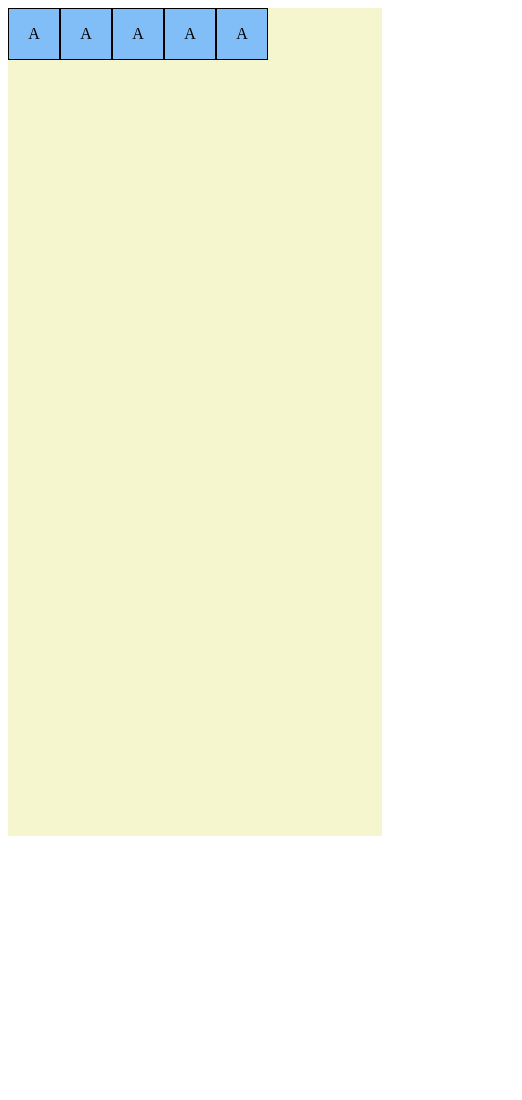
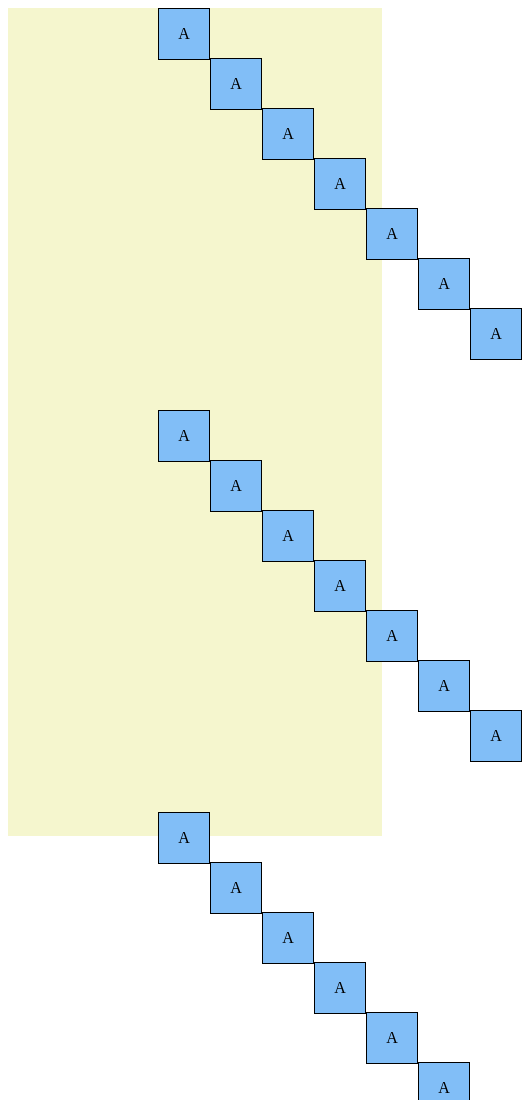
Before and after one commit to valkov/oyyoohtml5, a plain HTML site: page index.html in a window 390 px wide. Shown: the top 1100 px of the page, 522 px wide, since content can reach past the window. Before the commit the page ends 844 px from the top, so only its background shows below. Drawn offline with nearby package versions, Linux system fonts and the light colour scheme.

Commit message:
trying to make dragging working on iphone

```diff
--- a/index.html
+++ b/index.html
@@ -5,6 +5,7 @@
   <title>my tests</title>
 	<script src="http://code.jquery.com/jquery-1.7.2.min.js"></script>
 	<script src="http://code.jquery.com/ui/1.8.21/jquery-ui.min.js"></script>
+	<script src="jquery.ui.touch-punch.min.js"></script>
 </head>
 <body>
 
@@ -31,11 +32,30 @@
 
 <div id="board" class="board">
 <script>
-	for(var i = 0; i < 5; i++) {
+	var XOFFSET = 0;
+	var YOFFSET = 150;
+	var LETTER_WIDTH = 50;
+
+	var x = XOFFSET;
+	var y = YOFFSET;
+
+	for(var i = 0; i < 25; i++) {
 		$('#board').append( "<div id='letter" + i + "' class='letterBlock'><center><p>A</p></center></div>" );
 		var currentLetter = $('#letter'+ i);
 		currentLetter.used = 0;
+
+		currentLetter.css('position', "relative");
+		currentLetter.css('top', x);
+		currentLetter.css('left', 150);
+		console.log(currentLetter);
 		currentLetter.draggable();
+
+		x += LETTER_WIDTH;
+		// if(i % 5 == 0 && i != 0) {
+		// 			x = XOFFSET;
+		// 			y += LETTER_WIDTH;
+		// 		}
+		console.log(x + " " + y);
 	}
 </script>
 </div>
```
